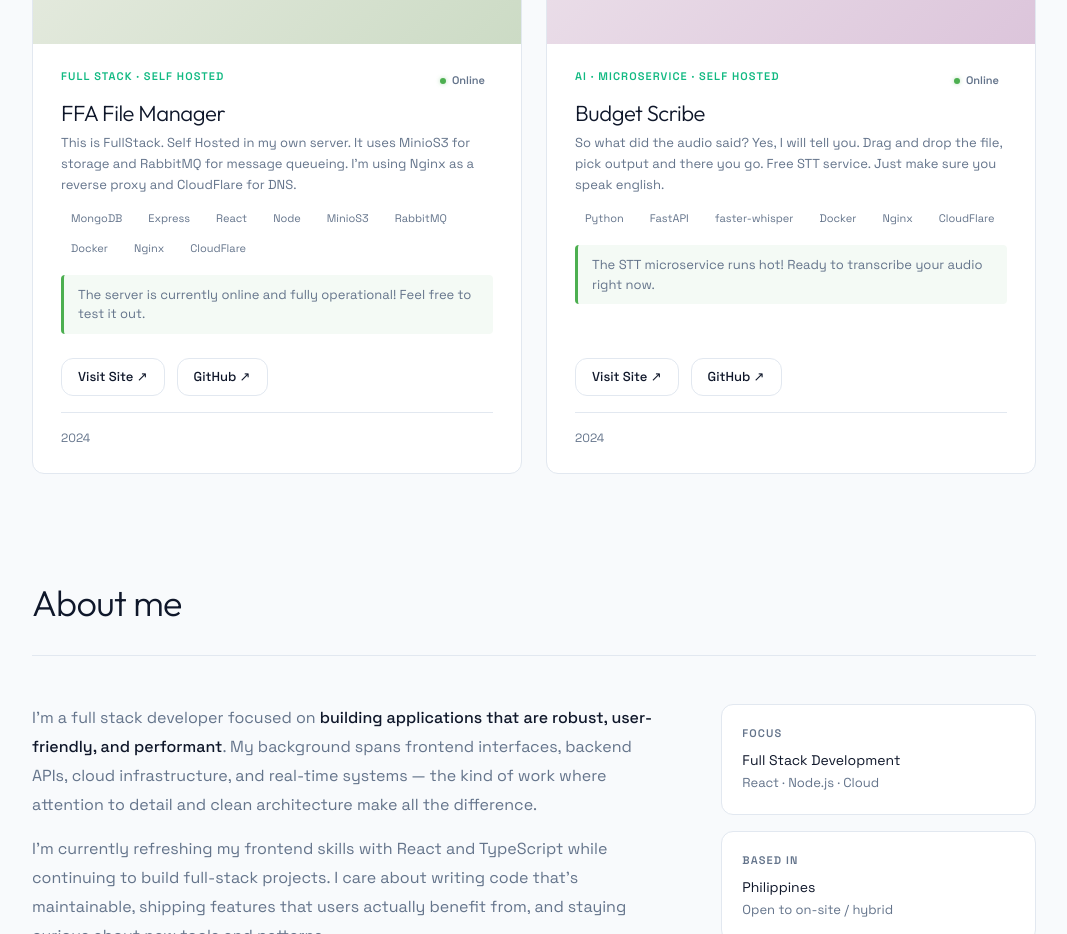
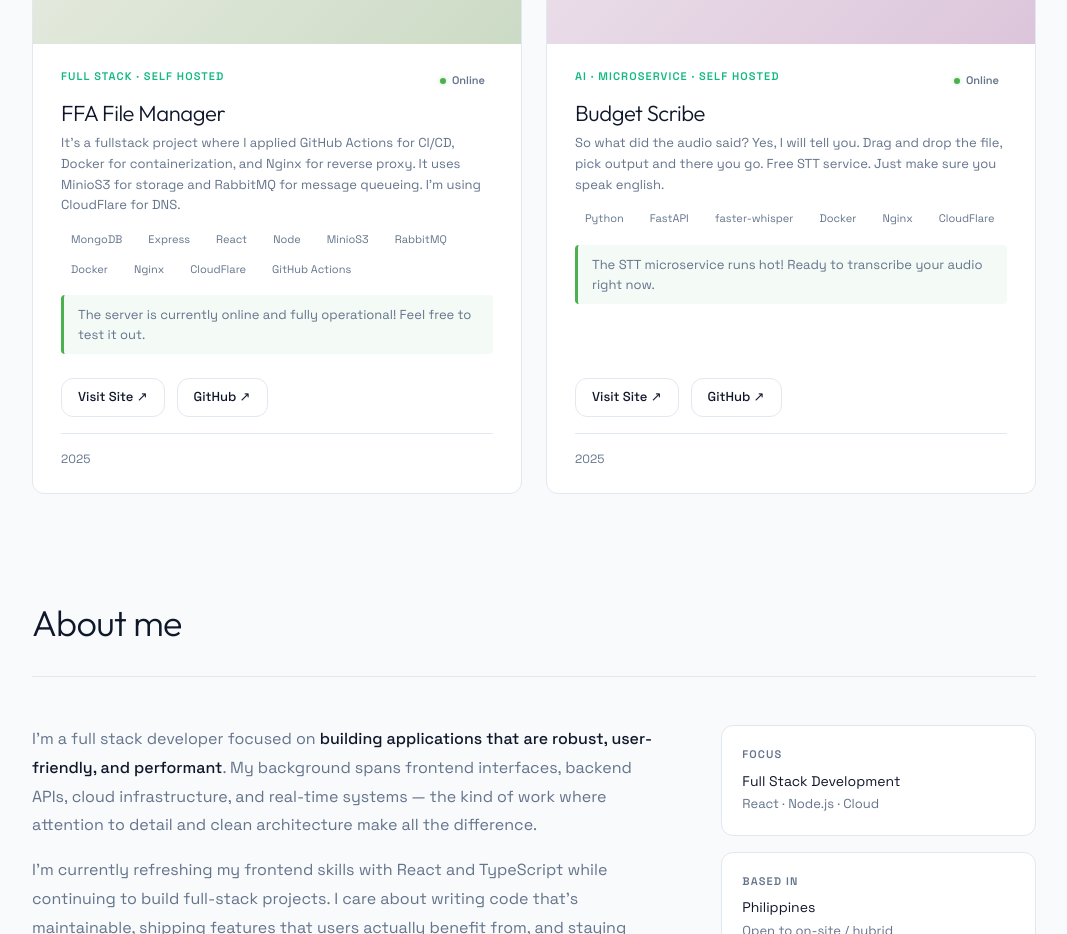
Before and after one commit to hausenlot/hausen_portfolio-v2, a React (Vite) app: page / in a window 1280 px wide. Shown: the part 1800-2734 px from the top of the page, without its empty margins (106-1173 px from the left). Built offline with nearby package versions, Linux system fonts and the light colour scheme.

Commit message:
Fixed some theme issues and updated a project description

```diff
--- a/src/components/Work.tsx
+++ b/src/components/Work.tsx
@@ -1,8 +1,10 @@
 import { useState, useEffect } from 'react';
 import { projects } from '../data/projects';
+import { useTheme } from '../hooks/useTheme';
 
 const Work = () => {
     const [statuses, setStatuses] = useState<Record<string, string>>({});
+    const { theme } = useTheme();
 
     useEffect(() => {
         const checkStatuses = async () => {
@@ -131,7 +133,7 @@ const Work = () => {
                                 target="_blank"
                                 rel="noreferrer"
                                 className="work-thumb"
-                                style={{ background: project.thumbGradient }}
+                                style={{ background: theme === 'dark' && project.thumbGradientDark ? project.thumbGradientDark : project.thumbGradient }}
                             >
                                 {renderThumbnailArt()}
                                 <div className="work-thumb-overlay">
@@ -274,7 +276,7 @@ const Work = () => {
                     position: absolute;
                     inset: 0;
                     opacity: 0;
-                    background: rgba(197,89,58,0.08);
+                    background: color-mix(in srgb, var(--accent) 12%, transparent);
                     transition: opacity 0.3s;
                     display: flex;
                     align-items: center;
@@ -285,7 +287,7 @@ const Work = () => {
                 }
                 .view-label {
                     background: var(--ink);
-                    color: #FDFCFA;
+                    color: var(--bg);
                     padding: 8px 18px;
                     border-radius: 40px;
                     font-size: 12px;
@@ -300,7 +302,7 @@ const Work = () => {
                 /* Dashboard Art */
                 .thumb-ui {
                     width: 80%;
-                    background: white;
+                    background: var(--surface);
                     border-radius: 8px;
                     padding: 16px;
                     box-shadow: 0 4px 20px rgba(0,0,0,0.1);
--- a/src/data/projects.ts
+++ b/src/data/projects.ts
@@ -9,6 +9,7 @@ export interface Project {
     year: string;
     impact?: string;
     thumbGradient: string;
+    thumbGradientDark?: string;
     url?: string;
     repo?: string;
     featured?: boolean;
@@ -28,6 +29,7 @@ export const projects: Project[] = [
         year: '2025',
         impact: 'Shipped & live',
         thumbGradient: 'linear-gradient(135deg, #E8F0F7 0%, #C5D8EC 100%)',
+        thumbGradientDark: 'linear-gradient(135deg, #141C26 0%, #1A2636 100%)',
         repo: 'https://github.com/hausenlot/hausen_portfolio-v2',
         url: 'https://hausenlot.github.io/hausen_portfolio-v2/',
         featured: true,
@@ -38,13 +40,14 @@ export const projects: Project[] = [
         title: "FFA File Manager",
         url: "https://file.polobutporo.xyz/",
         repo: "https://github.com/hausenlot/file-manager",
-        tech: ["MongoDB", "Express", "React", "Node", "MinioS3", "RabbitMQ", "Docker", "Nginx", "CloudFlare"],
+        tech: ["MongoDB", "Express", "React", "Node", "MinioS3", "RabbitMQ", "Docker", "Nginx", "CloudFlare", "GitHub Actions"],
         category: 'Full Stack · Self Hosted',
-        year: '2024',
+        year: '2025',
         thumbGradient: 'linear-gradient(135deg, #EEF0E8 0%, #CCDBC5 100%)',
+        thumbGradientDark: 'linear-gradient(135deg, #151C14 0%, #1A2619 100%)',
         checkUrl: "https://file.polobutporo.xyz/",
-        descriptionMobile: "It's free for all. Upload, Download, Delete. Everything goes.",
-        descriptionDesktop: "This is FullStack. Self Hosted in my own server. It uses MinioS3 for storage and RabbitMQ for message queueing. I'm using Nginx as a reverse proxy and CloudFlare for DNS.",
+        descriptionMobile: "Fullstack Project of mine. Self Hosted in my own server. Can be used publicly or privately.",
+        descriptionDesktop: "It's a fullstack project where I applied GitHub Actions for CI/CD, Docker for containerization, and Nginx for reverse proxy. It uses MinioS3 for storage and RabbitMQ for message queueing. I'm using CloudFlare for DNS.",
         description: "This is FullStack. Self Hosted in my own server. It uses MinioS3 for storage and RabbitMQ for message queueing. I'm using Nginx as a reverse proxy and CloudFlare for DNS.",
         thumbnailType: 'server',
         // offlineMessage: "My local server is currently resting 💤. Feel free to contact me if you'd like me to spin it up for you to test, or check out the demo video!",
@@ -59,8 +62,9 @@ export const projects: Project[] = [
         repo: "https://github.com/hausenlot/STT-server",
         tech: ["Python", "FastAPI", "faster-whisper", "Docker", "Nginx", "CloudFlare"],
         category: 'AI · Microservice · Self Hosted',
-        year: '2024',
+        year: '2025',
         thumbGradient: 'linear-gradient(135deg, #F0E8EE 0%, #DCC5DB 100%)',
+        thumbGradientDark: 'linear-gradient(135deg, #1C141B 0%, #261A25 100%)',
         checkUrl: "https://stt.polobutporo.xyz/",
         descriptionMobile: "So what did the audio said? Yes, I will tell you.",
         descriptionDesktop: "So what did the audio said? Yes, I will tell you. Drag and drop the file, pick output and there you go. Free STT service. Just make sure you speak english.",
```
